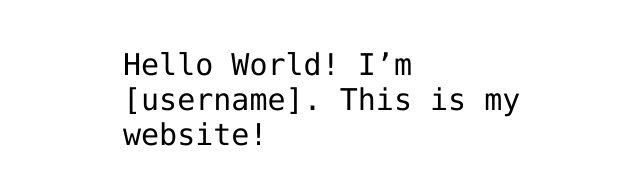
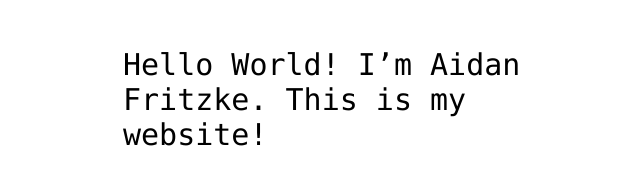
Before and after one commit to aidanfritzke/aidanfritzke.github.io, a plain HTML site: page index.html in a window 1280 px wide. Shown: the part 341-526 px from the top of the page, without its empty margins (317-957 px from the left). Drawn offline with Linux system fonts and the light colour scheme.

Commit message:
Update index.html
updated hello world to include my name

```diff
--- a/index.html
+++ b/index.html
@@ -12,7 +12,7 @@
 <img src="https://octodex.github.com/images/daftpunktocat-thomas.gif" id="octocat" alt="octocat-gif" />
 
 <!-- Change this code here by copy and pasting your template on line 15 -->
-<p>Hello World! I’m [username]. This is my website!</p>
+<p>Hello World! I’m Aidan Fritzke. This is my website!</p>
 
 </body>
 </html>
```
